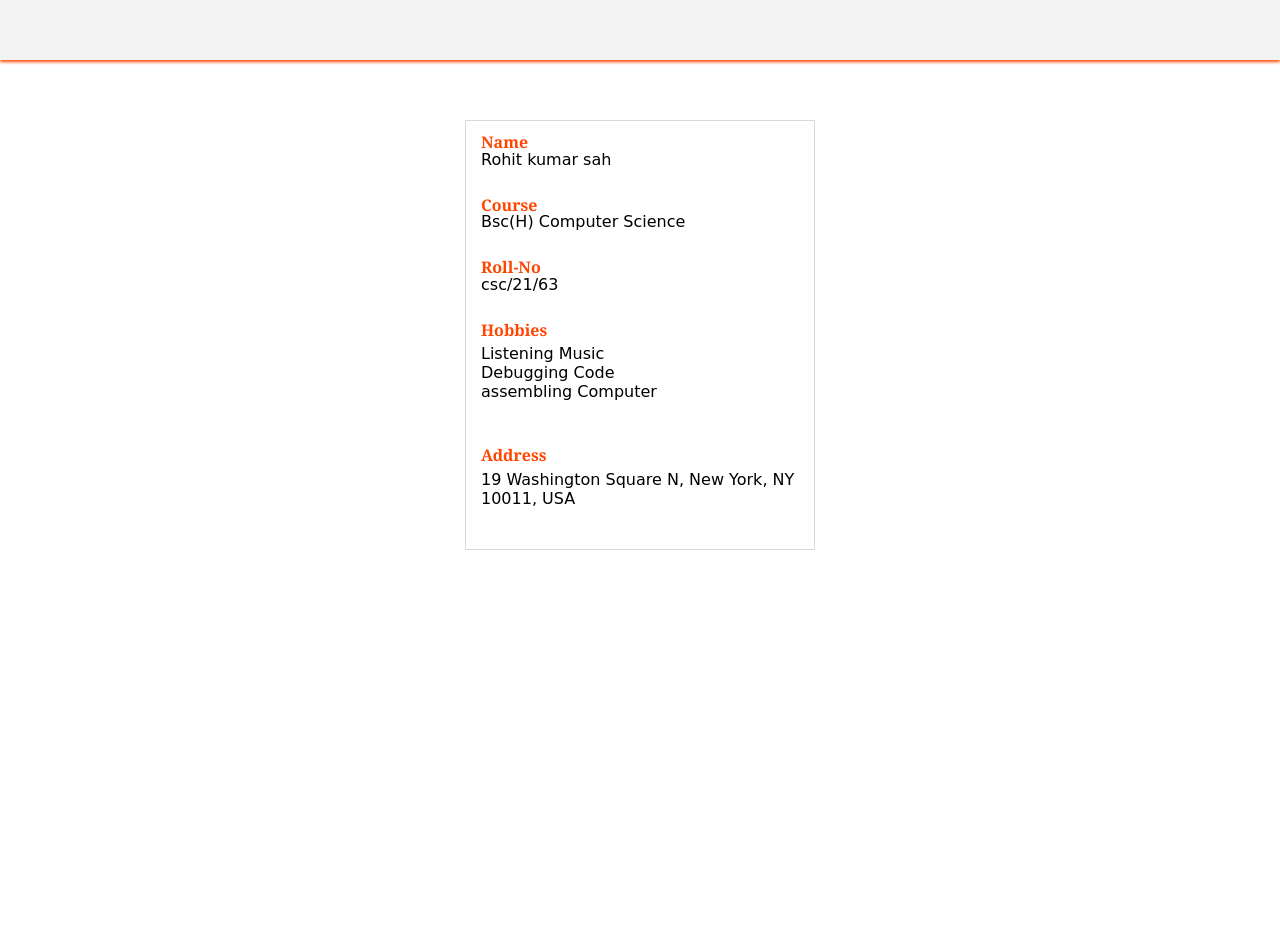
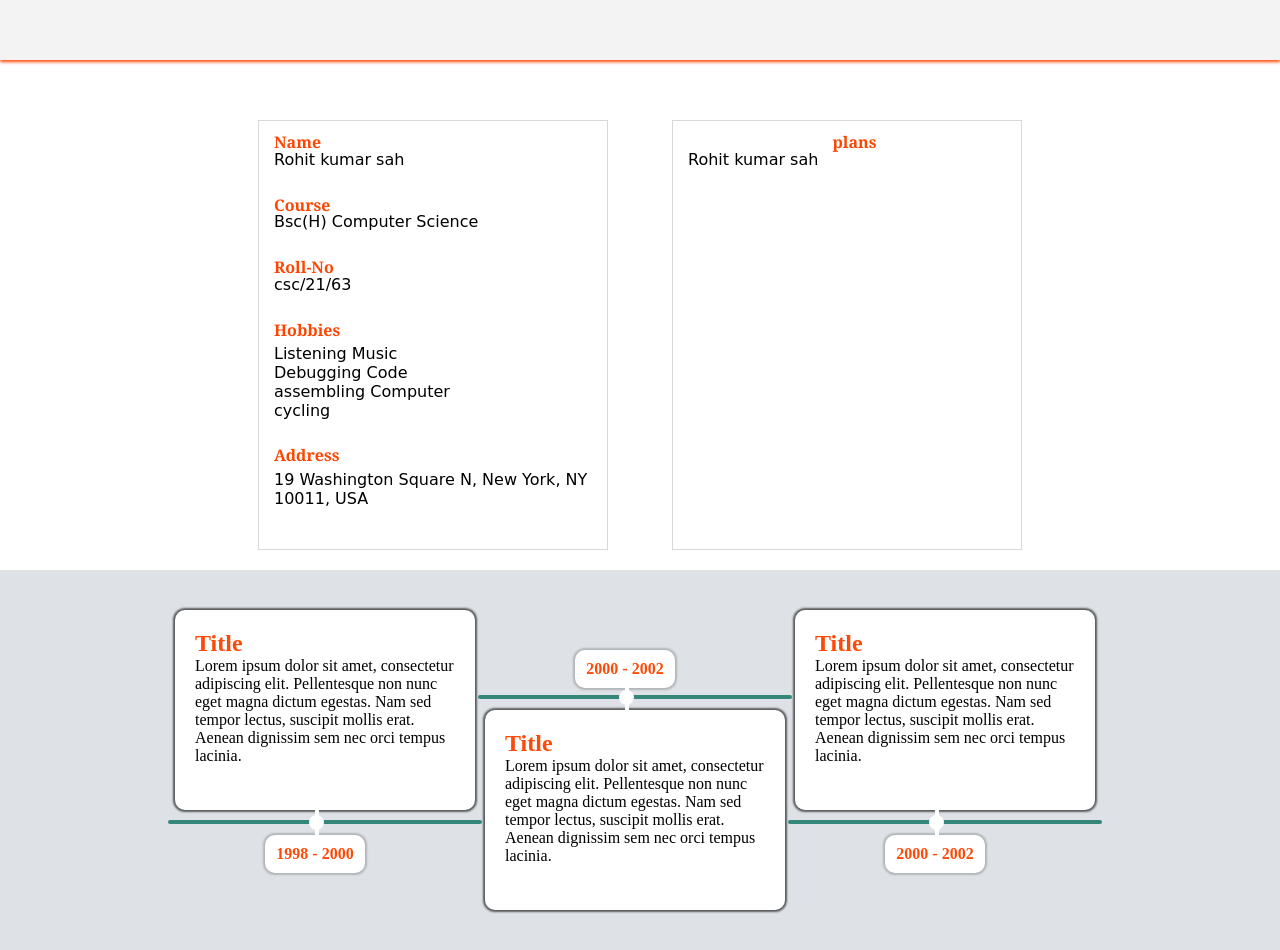
Before and after one commit to Rohit-2163/IT_PRACTICAL2163, a plain HTML site: page Q3/index.html in a window 1280 px wide. Before the commit the page ends 800 px from the top, so only its background shows below. Drawn offline with Linux system fonts and the light colour scheme.

Commit message:
question_4_changes

```diff
--- a/Q3/index.html
+++ b/Q3/index.html
@@ -58,6 +58,9 @@
                     <li>
                         assembling Computer
                     </li>
+                    <li>
+                        cycling
+                    </li>
                 </ul>
                 <div class="items">
 
@@ -74,9 +77,40 @@
                 </ul>
             </div>
         </div>
+        <!-- ============================== -->
+        <div class="card">
+            <div class="segment1">
+                <div class="segment1-1 plans">
+                    plans
+                </div>
+                <ul>
+                    <li>
+                        Rohit kumar sah
+                    </li>
+                </ul>
+            </div>
+        </div>
     </main>
     <footer>
+        <div class="timeline">
+            <div class="timeline-content">
+              <div class="timeline-period">1998 - 2000</div>
+              <div class="timieline-title">Title</div>
+              Lorem ipsum dolor sit amet, consectetur adipiscing elit. Pellentesque non nunc eget magna dictum egestas. Nam sed tempor lectus, suscipit mollis erat. Aenean dignissim sem nec orci tempus lacinia.
+            </div>
 
+            <div class="timeline-content">
+              <div class="timeline-period">2000 - 2002</div>
+              <div class="timieline-title">Title</div>
+              Lorem ipsum dolor sit amet, consectetur adipiscing elit. Pellentesque non nunc eget magna dictum egestas. Nam sed tempor lectus, suscipit mollis erat. Aenean dignissim sem nec orci tempus lacinia.
+            </div>
+
+            <div class="timeline-content">
+              <div class="timeline-period">2000 - 2002</div>
+              <div class="timieline-title">Title</div>
+              Lorem ipsum dolor sit amet, consectetur adipiscing elit. Pellentesque non nunc eget magna dictum egestas. Nam sed tempor lectus, suscipit mollis erat. Aenean dignissim sem nec orci tempus lacinia.
+            </div>
+          </div>
     </footer>
 </body>
 </html>
--- a/Q3/style.css
+++ b/Q3/style.css
@@ -1,20 +1,20 @@
-*{
+* {
   margin: 0;
   padding: 0;
   box-sizing: border-box;
   background-color: #ffffff;
 }
-header{
+header {
   height: auto;
   /* z-index: 10; */
 }
-nav{
+nav {
   height: 60px;
   box-shadow: 0px 2px 3px 0px #ff4907;
   z-index: 10;
   background-color: #f3f3f3;
 }
-main{
+main {
   margin-top: 10px;
   display: flex;
   flex-wrap: wrap;
@@ -22,9 +22,10 @@ main{
   align-items: center;
   height: auto;
   width: 100%;
+  column-gap: 4em;
   /* background-color: yellow; */
 }
-.card{
+.card {
   height: 430px;
   width: 350px;
   margin-top: 50px;
@@ -38,92 +39,206 @@ main{
   /* border-radius: 10px; */
   /* box-shadow: 0px 0px 6px 6px #d4d4d4; */
 }
-.card:hover{
+.card:hover {
   box-shadow: 0px 0px 20px 20px #ebebeb;
   /* border: none */
 }
-.segment1{
+.segment1 {
   height: 15%;
   width: 100%;
   /* border: 1px solid green; */
 }
-.segment1-1{
+.segment1-1 {
   height: 30%;
   width: 100%;
   color: orangered;
   /* font-size: small; */
-    font-family:Georgia, 'Times New Roman', Times, serif;
+  font-family: Georgia, "Times New Roman", Times, serif;
   font-weight: bold;
   /* border: 1px solid #d8e2e5; */
 }
-.segment11{
+.segment11 {
   height: 15%;
   width: 100%;
   /* border: 1px solid green; */
 }
-.segment11-1{
+.segment11-1 {
   height: 30%;
   width: 100%;
   color: orangered;
   /* font-size: small; */
-    font-family:Georgia, 'Times New Roman', Times, serif;
+  font-family: Georgia, "Times New Roman", Times, serif;
   font-weight: bold;
   /* border: 1px solid #d8e2e5; */
 }
-.segment111{
+.segment111 {
   height: 15%;
   width: 100%;
   /* border: 1px solid green; */
 }
-.segment111-1{
+.segment111-1 {
   height: 30%;
   width: 100%;
   color: orangered;
   /* font-size: small; */
-    font-family:Georgia, 'Times New Roman', Times, serif;
+  font-family: Georgia, "Times New Roman", Times, serif;
   font-weight: bold;
   /* border: 1px solid #d8e2e5; */
 }
-.segment2{
+.segment2 {
   height: 30%;
   width: 100%;
   /* border: 1px solid #d8e2e5; */
   /* background-color: green; */
 }
-.segement2-1{
+.segement2-1 {
   height: 20%;
   width: 100%;
   color: orangered;
 
-    font-family:Georgia, 'Times New Roman', Times, serif;
+  font-family: Georgia, "Times New Roman", Times, serif;
   font-weight: bold;
   /* font-size: small; */
   /* border: 1px solid #d8e2e5; */
 }
-ul{
-    list-style:inside none;
+ul {
+  list-style: inside none;
   /* color: orangered; */
 
-    font-family:Georgia, 'Times New Roman', Times, serif;
-    font-family:cursive;
+  font-family: Georgia, "Times New Roman", Times, serif;
+  font-family: cursive;
   /* font-size: smaller; */
 }
-.segment3{
+.segment3 {
   height: 20%;
   width: 100%;
   /* border: 1px solid green; */
 }
-.segement3-1{
+.segement3-1 {
   height: 30%;
   width: 100%;
   color: orangered;
   /* font-size: small; */
-    font-family:Georgia, 'Times New Roman', Times, serif;
+  font-family: Georgia, "Times New Roman", Times, serif;
   font-weight: bold;
   /* border: 1px solid #d8e2e5; */
 }
-.segement3-2{
+.segement3-2 {
   padding-left: 15px;
-    font-family:cursive;
+  font-family: cursive;
   font-size: smaller;
 }
+
+.plans {
+  text-align: center;
+}
+
+/* footer time line */
+.timeline {
+    /* background-image: url(https://img.freepik.com/free-photo/view-white-crumpled-paper_1194-7544.jpg?w=1380&t=st=1698467193~exp=1698467793~hmac=ad41925f0560c991c7d0b9bf3704d077eda8ef3b9c936c83e902aa3902ea6912); */
+  width: 100%;
+  height: 380px;
+  padding: 40px;
+  /* position: relative; */
+  box-sizing: border-box;
+  /* background: #0099ff; */
+  background: #dee2e6;
+    /* overflow-y: hidden; */
+  display: flex;
+  /* flex-direction: column; */
+  margin-left: auto;
+  margin-right: auto;
+  flex-wrap: wrap;
+  justify-content: center;
+  align-items: center;
+  /* color: aqua; */
+}
+.timieline-title {
+  font-size: 1.5em;
+  font-weight: bold;
+  color: #ff4907;
+
+}
+.timeline-content {
+  max-width: 300px;
+  height: 200px;
+  padding: 20px;
+  flex-shrink: 0;
+  flex-grow: 0;
+  align-self: flex-start;
+  background: #fff;
+  position: relative;
+  border-radius: 10px;
+  margin-right: 10px;
+  box-shadow: 0px 0px 2px 2px rgba(0, 0, 0, 0.6);
+}
+.timeline-content:before {
+  position: absolute;
+  width: calc(100% + 14px);
+  height: 4px;
+  top: calc(100% + 10px);
+  /* background: #fff; */
+  background:#006b59c2;
+  /* background: #ff4907; */
+  content: "";
+  left: -7px;
+  border-radius: 5px;
+}
+
+.timeline-content:after {
+  position: absolute;
+  width: 4px;
+  height: 25px;
+  top: 100%;
+  left: calc(50% - 10px);
+  background: #fff;
+  content: "";
+}
+.timeline-period {
+  font-weight: bold;
+  position: absolute;
+  top: calc(100% + 25px);
+  background: #fff;
+  padding: 10px;
+  width: 100px;
+  text-align: center;
+  border-radius: 10px;
+  left: calc(50% - 60px);
+  box-shadow: 0px 0px 2px 2px rgba(0, 0, 0, 0.2);
+  color: #ff4907;
+}
+.timeline-period:before {
+  width: 15px;
+  height: 15px;
+  background: #fff;
+  /* background-color: #0099ff; */
+  /* background: #0099ff; */
+  border-radius: 50%;
+  content: "";
+  position: absolute;
+  top: -20px;
+  left: calc(50% - 6px);
+  z-index: 2;
+}
+
+.timeline-content:nth-child(even) {
+  align-self: flex-end;
+  /* color: #ff4907; */
+  /* background-color: #ff4907; */
+}
+.timeline-content:nth-child(even):before {
+  top: -15px;
+}
+.timeline-content:nth-child(even):after {
+  top: -25px;
+}
+.timeline-content:nth-child(even) .timeline-period {
+  top: -60px;
+}
+.timeline-content:nth-child(even) .timeline-period:before {
+  top: calc(100% + 2px);
+}
+.timeline-content:hover {
+    box-shadow: 0px 0px 3px 3px rgba(13, 212, 136, 0.6);
+    /* border: none */
+}
```
Also changed, not shown: Q4_alternative/index.html (renamed from Q3_alternative/index.html), Q4_alternative/script.js (renamed from Q3_alternative/script.js), Q4_alternative/style.css (renamed from Q3_alternative/style.css). Lines whose indentation alone changed are shown as unchanged.
